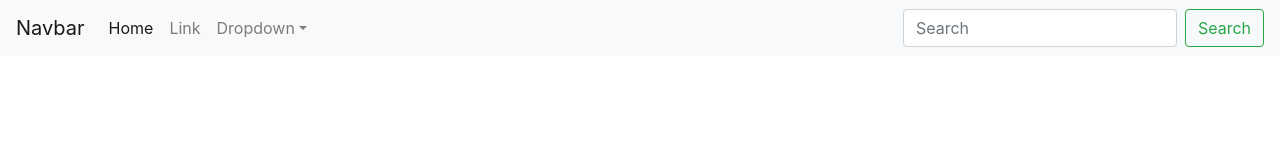
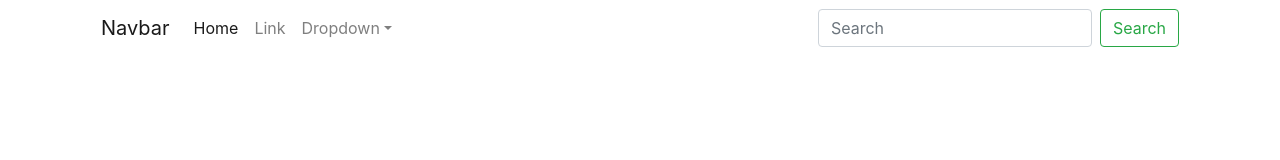
Before and after one commit to KirillTovpinets/KateKula, a website built with webpack: page index.html in a window 1280 px wide. Built offline with nearby package versions, Linux system fonts and the light colour scheme; files whose address does not match are found by name.

Commit message:
feat: fixed some bugs

```diff
--- a/index.html
+++ b/index.html
@@ -11,7 +11,8 @@
 </head>
 <body>
     <header class="header">
-        <nav class="navbar navbar-expand-sm navbar-light bg-light">
+        <div class="container">
+            <nav class="navbar navbar-expand-sm navbar-light bg-transparent">
                 <a class="navbar-brand" href="#">Navbar</a>
                 <button class="navbar-toggler d-lg-none" type="button" data-toggle="collapse" data-target="#collapsibleNavId" aria-controls="collapsibleNavId"
                     aria-expanded="false" aria-label="Toggle navigation">
@@ -39,6 +40,7 @@
                     </form>
                 </div>
             </nav>
+        </div>
     </header>
     <script src="https://cdnjs.cloudflare.com/ajax/libs/jquery/3.3.1/jquery.slim.min.js"></script>
     <script src="https://cdnjs.cloudflare.com/ajax/libs/popper.js/1.13.0/umd/popper.min.js"></script>
```
Lines whose indentation alone changed are shown as unchanged.
